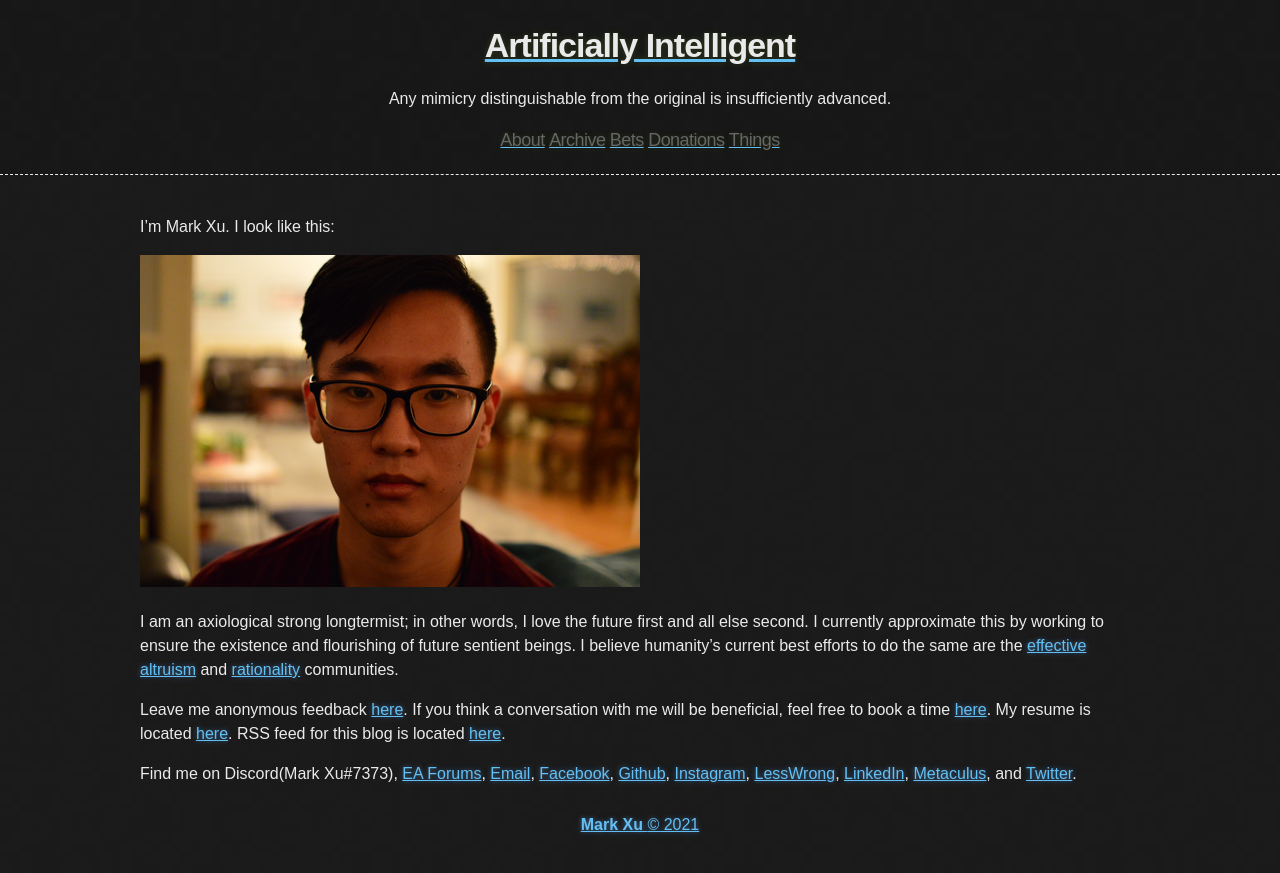
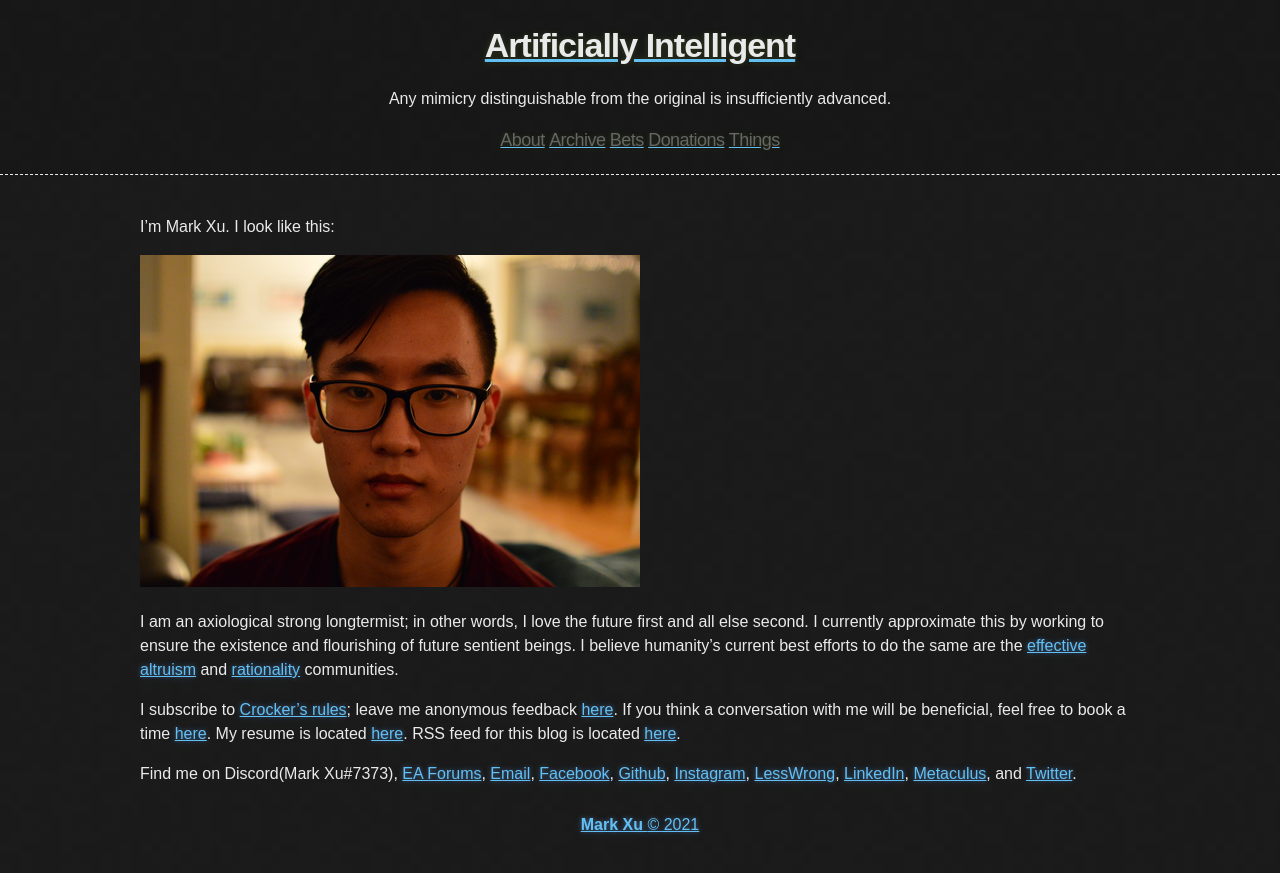
Before and after one commit to tocttou/hacker-blog, a Jekyll site: the page built from about.md, in a window 1280 px wide. Shown: the top 873 px of the page. Built offline with Jekyll 4.4.1, drawn with Linux system fonts in a browser that asks for light colours.

Commit message:
Update about.md

```diff
--- a/about.md
+++ b/about.md
@@ -9,6 +9,6 @@ I'm Mark Xu. I look like this:
 
 I am an axiological strong longtermist; in other words, I love the future first and all else second. I currently approximate this by working to ensure the existence and flourishing of future sentient beings. I believe humanity's current best efforts to do the same are the [effective altruism](https://www.effectivealtruism.org/articles/introduction-to-effective-altruism/) and [rationality](https://www.lesswrong.com/s/d922gAtBM8JNzkKKJ/p/xhQxJ7WSZZRkzNZJ8) communities.
 
-Leave me anonymous feedback [here](https://www.admonymous.co/mark). If you think a conversation with me will be beneficial, feel free to book a time [here](https://calendly.com/markxu). My resume is located [here](/downloads/resume.pdf). RSS feed for this blog is located [here](https://markxu.com/atom.xml).
+I subscribe to [Crocker's rules](https://www.lesswrong.com/tag/crockers-rules); leave me anonymous feedback [here](https://www.admonymous.co/mark). If you think a conversation with me will be beneficial, feel free to book a time [here](https://calendly.com/markxu). My resume is located [here](/downloads/resume.pdf). RSS feed for this blog is located [here](https://markxu.com/atom.xml).
 
 Find me on Discord(Mark Xu#7373), [EA Forums](https://forum.effectivealtruism.org/users/mark-xu), [Email](mailto:m@rkxu.me), [Facebook](https://www.facebook.com/markxu0), [Github](https://github.com/markzxu), [Instagram](https://www.instagram.com/markzxu/), [LessWrong](https://www.lesswrong.com/users/mark-xu), [LinkedIn](https://www.linkedin.com/in/xu-mark/), [Metaculus](https://www.metaculus.com/accounts/profile/112002/), and [Twitter](https://twitter.com/markzxu).
```
